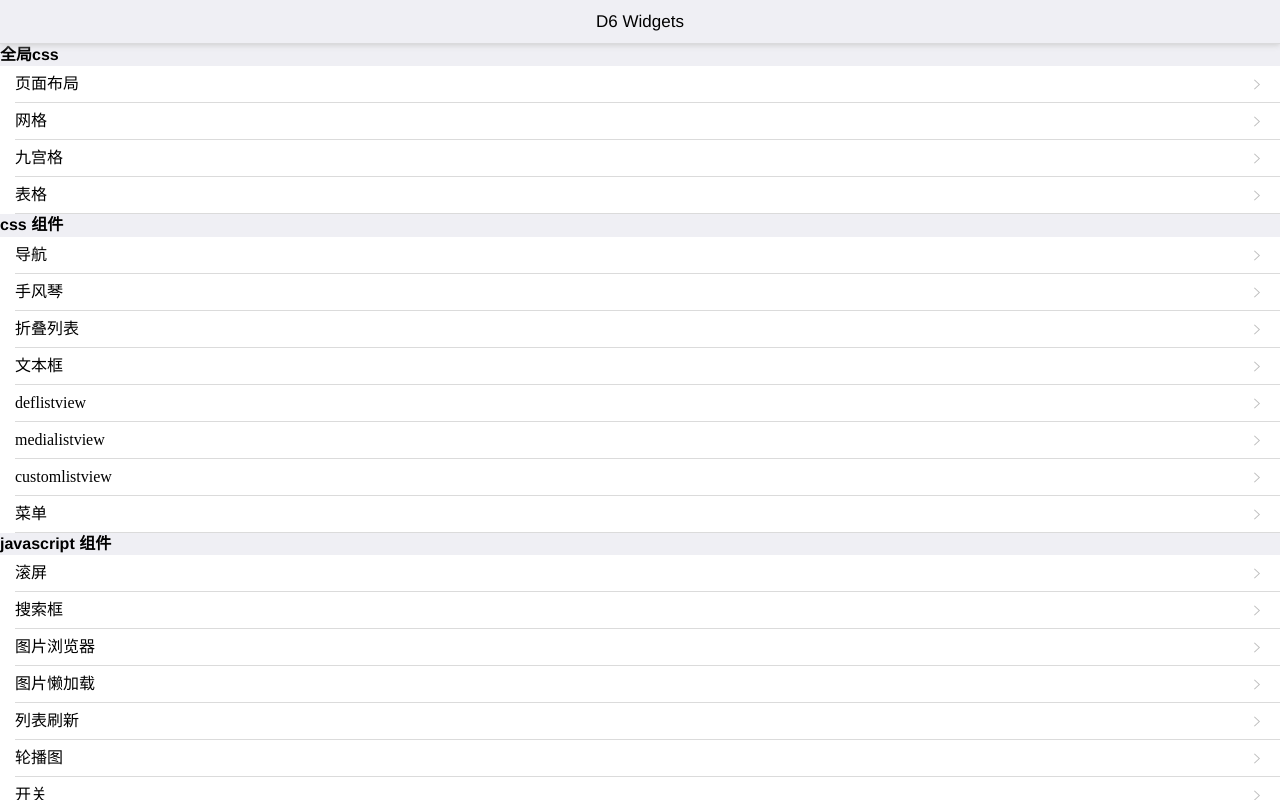
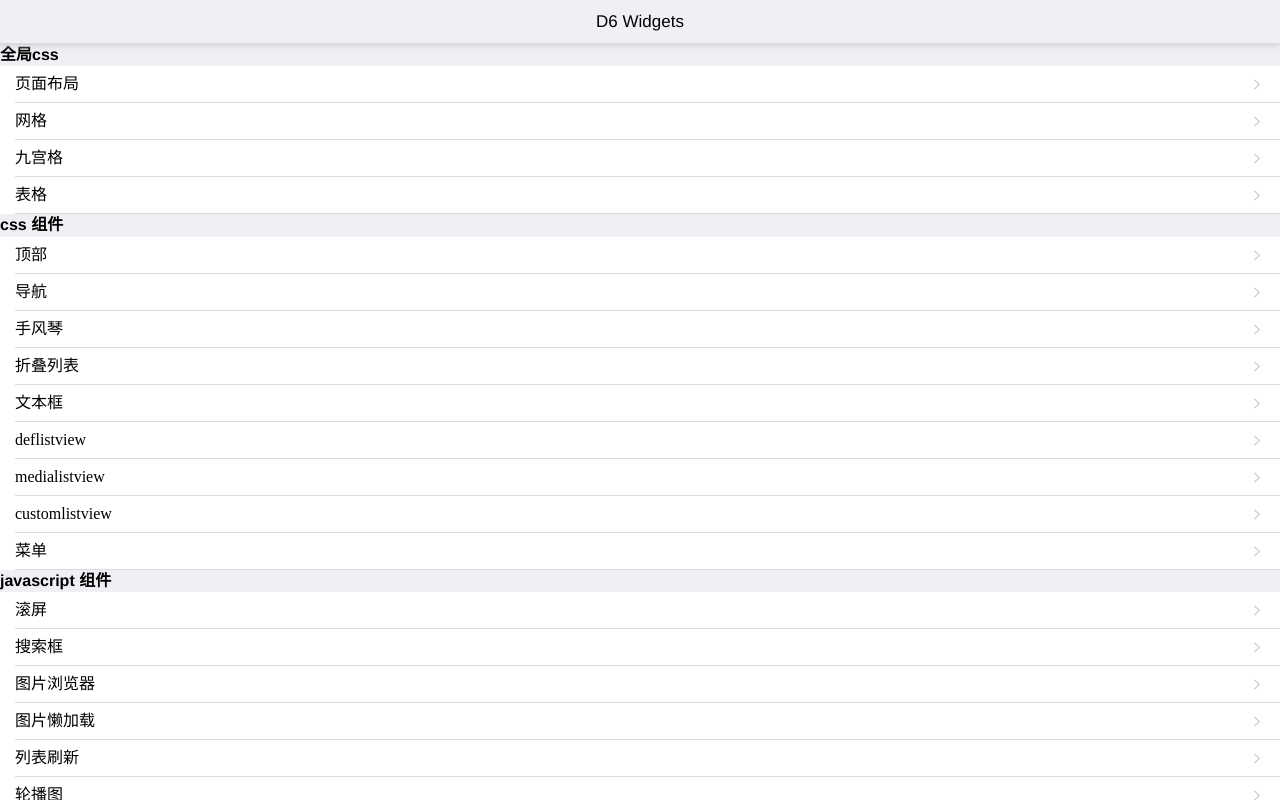
Before and after one commit to 369cloud/D6, a website: page examples/index.html in a window 1280 px wide. Drawn offline with Linux system fonts and the light colour scheme.

Commit message:
主页面添加菜单列表项

```diff
--- a/examples/index.html
+++ b/examples/index.html
@@ -1,5 +1,6 @@
 <!DOCTYPE html>
 <html>
+
 <head>
     <meta charset="utf-8">
     <title>Hello UI</title>
@@ -8,8 +9,10 @@
     <meta name="apple-mobile-web-app-status-bar-style" content="black">
     <link rel="stylesheet" href="../dist/css/d6.css">
     <style type="text/css">
+
     </style>
 </head>
+
 <body>
     <header class="ui-nav-bar">
         <div class="ui-nav-bar-inner">
@@ -26,7 +29,6 @@
                     </div>
                 </a>
             </li>
-
             <li class="ui-accordion-list-item" data-target="grid.html">
                 <a class="ui-accordion-list-item-link">
                     <div class="ui-accordion-list-item-inner">
@@ -54,11 +56,17 @@
             <li class="ui-accordion-list-item" data-target="header.html">
                 <a class="ui-accordion-list-item-link">
                     <div class="ui-accordion-list-item-inner">
+                        顶部
+                    </div>
+                </a>
+            </li>
+            <li class="ui-accordion-list-item" data-target="nav.html">
+                <a class="ui-accordion-list-item-link">
+                    <div class="ui-accordion-list-item-inner">
                         导航
                     </div>
                 </a>
             </li>
-
             <li class="ui-accordion-list-item" data-target="accordion.html">
                 <a class="ui-accordion-list-item-link">
                     <div class="ui-accordion-list-item-inner">
@@ -109,7 +117,6 @@
                 </a>
             </li>
         </ul>
-
         <h3>javascript 组件</h3>
         <ul>
             <li class="ui-accordion-list-item" data-target="fullpage.html">
@@ -182,7 +189,6 @@
                     </div>
                 </a>
             </li>
-
         </ul>
     </div>
     <script src="../dist/js/zepto.js"></script>
@@ -198,4 +204,5 @@
     })
 })
 </script>
+
 </html>
--- a/src/less/nav.less
+++ b/src/less/nav.less
@@ -168,7 +168,7 @@
                 color:@color;
                 font-size: @font-size;
             }
-            &:hover {
+            &:hover{
                 .active;
             }
             &:last-child {
```
Lines whose indentation alone changed are shown as unchanged.
